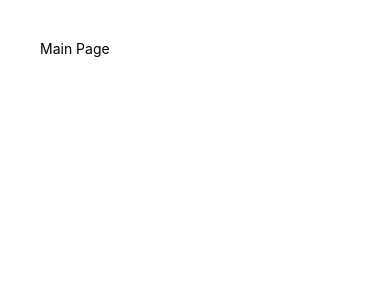
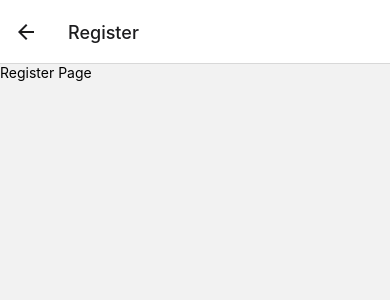
Before and after one commit to bounswe/2021SpringGroup7, a React Native app in the folder Columbus/mobile/Columbus/: screen /Register in a window 390 px wide. Shown: the top 300 px of the page. Built offline with nearby package versions, Linux system fonts and the light colour scheme.

Commit message:
CM-2 Add React Navigation and Default Navigation structure

```diff
--- a/Columbus/mobile/Columbus/App.js
+++ b/Columbus/mobile/Columbus/App.js
@@ -1,15 +1,9 @@
 import React from 'react';
-import {StatusBar, Text, View} from 'react-native';
+
+import Navigation from './src/navigation';
 
 const App = () => {
-  return (
-    <View>
-      <StatusBar />
-      <View style={{padding: 40}}>
-        <Text>Main Page</Text>
-      </View>
-    </View>
-  );
+  return <Navigation />;
 };
 
 export default App;
--- /dev/null
+++ b/Columbus/mobile/Columbus/src/navigation/Navigation.js
@@ -0,0 +1,43 @@
+import * as React from 'react';
+import {View} from 'react-native';
+import {NavigationContainer} from '@react-navigation/native';
+import {createBottomTabNavigator} from '@react-navigation/bottom-tabs';
+import {createStackNavigator} from '@react-navigation/stack';
+
+import HomePage from '../views/HomePage';
+import Profile from '../views/Profile';
+import Login from '../views/Login';
+import Register from '../views/Register';
+
+const Tab = createBottomTabNavigator();
+const Stack = createStackNavigator();
+
+const AuthNavigation = () => (
+  <Stack.Navigator>
+    <Stack.Screen name="Login" component={Login} />
+    <Stack.Screen name="Register" component={Register} />
+  </Stack.Navigator>
+);
+
+const BottomTabNavigation = () => (
+  <Tab.Navigator
+    screenOptions={() => ({
+      tabBarIcon: () => {
+        return <View />;
+      },
+      tabBarActiveTintColor: 'tomato',
+      tabBarInactiveTintColor: 'gray',
+    })}>
+    <Tab.Screen name="Home" component={HomePage} />
+    <Tab.Screen name="Profile" component={Profile} />
+  </Tab.Navigator>
+);
+
+export default function Navigation() {
+  const isLoggedIn = false;
+  return (
+    <NavigationContainer>
+      {isLoggedIn ? <BottomTabNavigation /> : <AuthNavigation />}
+    </NavigationContainer>
+  );
+}
--- /dev/null
+++ b/Columbus/mobile/Columbus/src/navigation/index.js
@@ -0,0 +1 @@
+export {default} from './Navigation';
--- /dev/null
+++ b/Columbus/mobile/Columbus/src/views/HomePage/HomePage.js
@@ -0,0 +1,12 @@
+import React from 'react';
+import {View, Text} from 'react-native';
+
+const HomePage = () => {
+  return (
+    <View>
+      <Text>Home Page</Text>
+    </View>
+  );
+};
+
+export default HomePage;
--- /dev/null
+++ b/Columbus/mobile/Columbus/src/views/HomePage/index.js
@@ -0,0 +1 @@
+export {default} from './HomePage';
--- /dev/null
+++ b/Columbus/mobile/Columbus/src/views/Login/Login.js
@@ -0,0 +1,12 @@
+import React from 'react';
+import {View, Text} from 'react-native';
+
+const Login = () => {
+  return (
+    <View>
+      <Text>Login Page</Text>
+    </View>
+  );
+};
+
+export default Login;
--- /dev/null
+++ b/Columbus/mobile/Columbus/src/views/Login/index.js
@@ -0,0 +1 @@
+export {default} from './Login';
--- /dev/null
+++ b/Columbus/mobile/Columbus/src/views/Profile/Profile.js
@@ -0,0 +1,12 @@
+import React from 'react';
+import {View, Text} from 'react-native';
+
+const Profile = () => {
+  return (
+    <View>
+      <Text>Profile Page</Text>
+    </View>
+  );
+};
+
+export default Profile;
--- /dev/null
+++ b/Columbus/mobile/Columbus/src/views/Profile/index.js
@@ -0,0 +1 @@
+export {default} from './Profile';
--- /dev/null
+++ b/Columbus/mobile/Columbus/src/views/Register/Register.js
@@ -0,0 +1,12 @@
+import React from 'react';
+import {View, Text} from 'react-native';
+
+const Register = () => {
+  return (
+    <View>
+      <Text>Register Page</Text>
+    </View>
+  );
+};
+
+export default Register;
--- /dev/null
+++ b/Columbus/mobile/Columbus/src/views/Register/index.js
@@ -0,0 +1 @@
+export {default} from './Register';
```
Also changed, not shown: Columbus/mobile/Columbus/package.json (+9 -1 lines), 3 other files (tests, documents, lock files or other folders).
